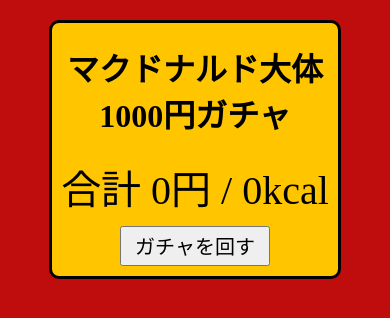
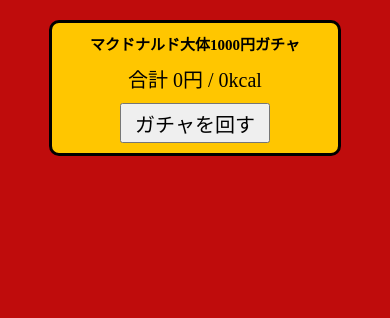
Before and after one commit to ymym98/mcd-gacha, a Vue app: page / in a window 390 px wide. Shown: the top 318 px of the page. Built offline with nearby package versions, Linux system fonts and the light colour scheme.

Commit message:
レスポンシブデザインを更新

```diff
--- a/src/views/Gacha.vue
+++ b/src/views/Gacha.vue
@@ -108,7 +108,7 @@
 
 @media (max-width: 480px) {
   .itemName {
-    font-size: 20px;
+    font-size: 15px;
   }
   .msg {
     font-size: 5px;
@@ -123,5 +123,11 @@
     margin-top: 20px;
     background-color: #ffc600;
   }
+  .total {
+    font-size: 20px;
+  }
+  h1 {
+    font-size: 15px;
+  }
 }
 </style>
```
